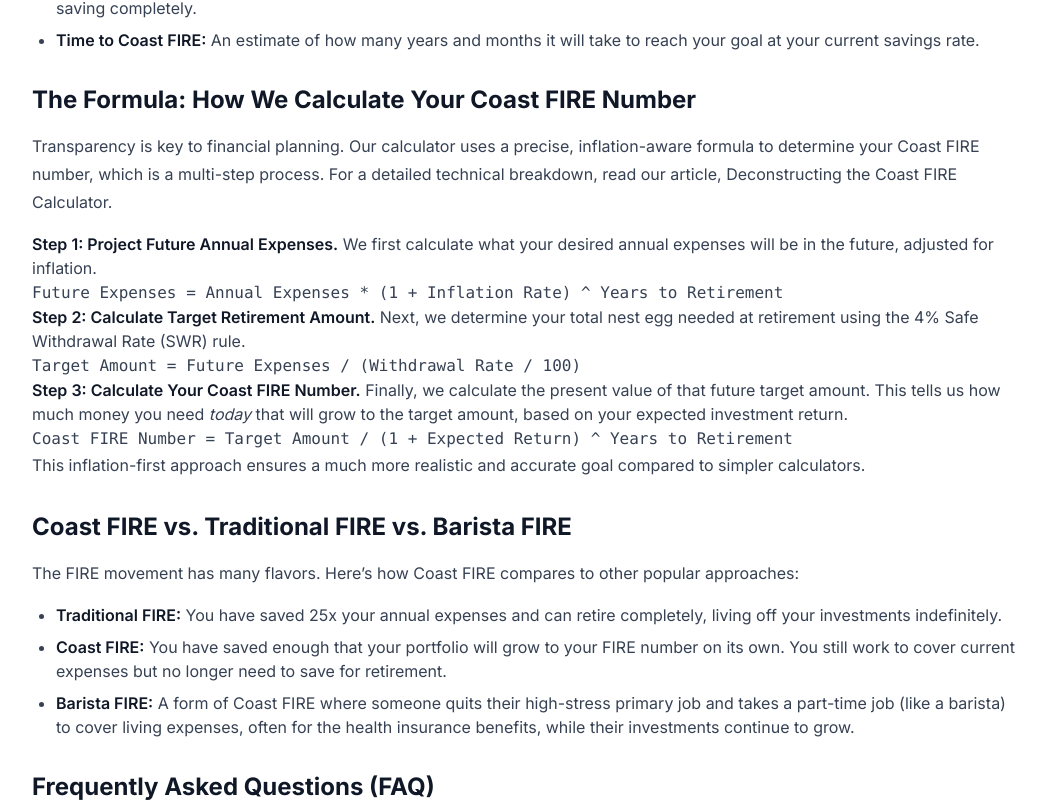
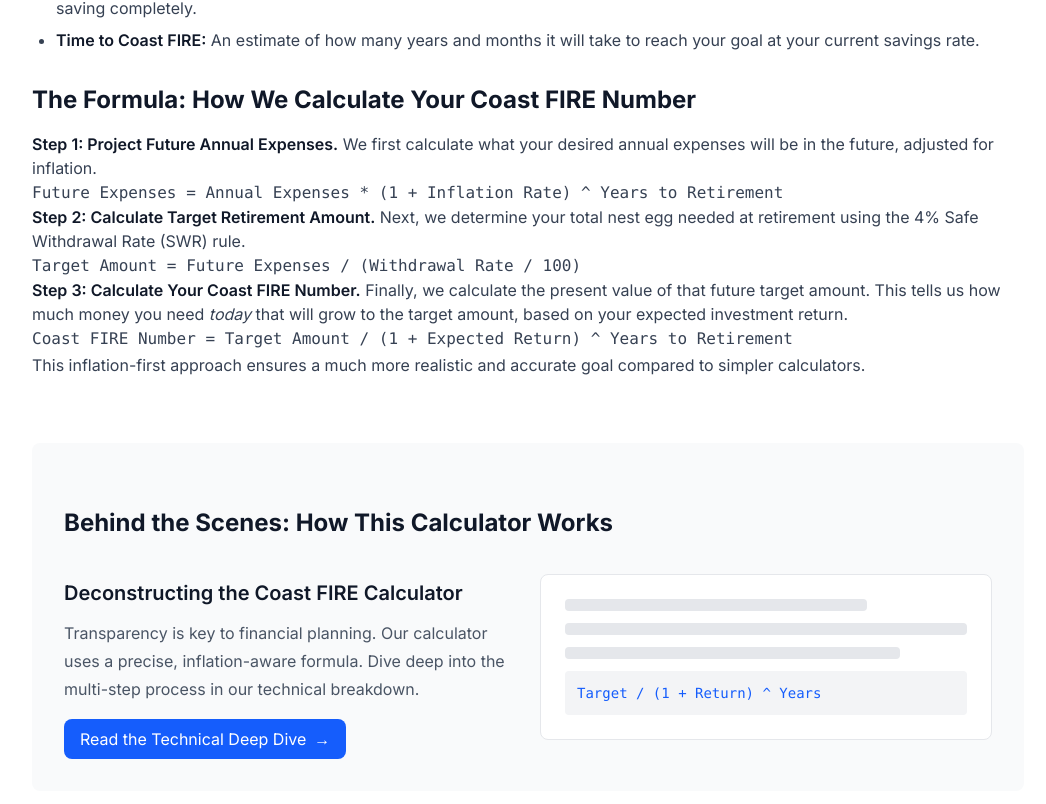
Before and after one commit to TigerkidYang/TigerkidTools, a Next.js app: page /tools/coast-fire-calculator in a window 1280 px wide. Shown: the part 2636-3440 px from the top of the page, without its empty margins (112-1158 px from the left). Built offline with nearby package versions, Linux system fonts and the light colour scheme.

Commit message:
fix some vercel problem

```diff
--- a/src/app/blog/[slug]/BlogContent.tsx
+++ b/src/app/blog/[slug]/BlogContent.tsx
@@ -209,9 +209,12 @@ const coastFireNumber = targetRetirementAmount / Math.pow(1 + expectedReturn / 1
               </p>
               <p>
                 Ready to find your number?{" "}
-                <a href="/tools/coast-fire-calculator">
+                <Link
+                  href="/tools/coast-fire-calculator"
+                  className="text-blue-600 hover:text-blue-800 dark:text-blue-400 dark:hover:text-blue-300"
+                >
                   Try the Coast FIRE Calculator now
-                </a>
+                </Link>
                 .
               </p>
             </article>
@@ -226,14 +229,13 @@ const coastFireNumber = targetRetirementAmount / Math.pow(1 + expectedReturn / 1
                 to build another fasting app; we wanted to create a transparent,
                 accurate, and educational tool.
               </p>
-
               <p>
                 This article pulls back the curtain on our{" "}
                 <Link
                   href="/tools/fasting-calculator"
                   className="text-blue-600 hover:text-blue-800 dark:text-blue-400 dark:hover:text-blue-300"
                 >
-                  Fasting Calculator
+                  Explore the Fasting Calculator
                 </Link>
                 . We&apos;ll explore the scientific principles behind
                 intermittent fasting, break down the precise mathematical
@@ -423,12 +425,12 @@ const [weight, setWeight] = useState<number>(70);`}
               </p>
               <p>
                 Ready to plan your schedule or estimate your results?{" "}
-                <a
+                <Link
                   href="/tools/fasting-calculator"
                   className="text-blue-600 hover:text-blue-800 dark:text-blue-400 dark:hover:text-blue-300"
                 >
                   <strong>Give the Fasting Calculator a try now.</strong>
-                </a>
+                </Link>
               </p>
             </article>
           ) : blog.slug ===
@@ -617,12 +619,12 @@ const [debts, setDebts] = useState<Debt[]>(/* ...initial debts... */);`}
               </p>
               <p>
                 Ready to see how fast you can become debt-free?{" "}
-                <a
+                <Link
                   href="/tools/debt-snowball-calculator"
                   className="text-blue-600 hover:text-blue-800 dark:text-blue-400 dark:hover:text-blue-300"
                 >
                   <strong>Try the Debt Snowball Calculator now</strong>
-                </a>
+                </Link>
                 .
               </p>
             </article>
--- a/src/app/tools/[slug]/coast-fire-calculator/CoastFireCalculatorPage.tsx
+++ b/src/app/tools/[slug]/coast-fire-calculator/CoastFireCalculatorPage.tsx
@@ -100,16 +100,7 @@ export function CoastFireCalculatorPage() {
         </ul>
 
         <h2>The Formula: How We Calculate Your Coast FIRE Number</h2>
-        <p>
-          Transparency is key to financial planning. Our calculator uses a
-          precise, inflation-aware formula to determine your Coast FIRE number,
-          which is a multi-step process. For a detailed technical breakdown, read
-          our article,{" "}
-          <a href="/blog/deconstructing-the-coast-fire-calculator">
-            Deconstructing the Coast FIRE Calculator
-          </a>
-          .
-        </p>
+
         <ol>
           <li>
             <strong>Step 1: Project Future Annual Expenses.</strong> We first
@@ -146,6 +137,49 @@ export function CoastFireCalculatorPage() {
           This inflation-first approach ensures a much more realistic and
           accurate goal compared to simpler calculators.
         </p>
+
+        {/* Related Blog Section */}
+        <section className="mt-16 bg-gray-50 dark:bg-gray-800 p-8 rounded-lg">
+          <h2 className="text-2xl font-bold text-gray-900 dark:text-gray-100 mb-6">
+            Behind the Scenes: How This Calculator Works
+          </h2>
+          <div className="grid grid-cols-1 md:grid-cols-2 gap-6 items-center">
+            <div>
+              <h3 className="text-lg font-semibold text-gray-900 dark:text-gray-100 mb-3">
+                Deconstructing the Coast FIRE Calculator
+              </h3>
+              <p className="text-gray-600 dark:text-gray-300 mb-4">
+                Transparency is key to financial planning. Our calculator uses a
+                precise, inflation-aware formula. Dive deep into the multi-step
+                process in our technical breakdown.
+              </p>
+              <Link
+                href="/blog/deconstructing-the-coast-fire-calculator"
+                className="inline-flex items-center px-4 py-2 bg-blue-600 text-white rounded-lg hover:bg-blue-700 transition-colors"
+              >
+                Read the Technical Deep Dive
+                <span className="ml-2">→</span>
+              </Link>
+            </div>
+            <div className="hidden md:block">
+              <div className="bg-white dark:bg-gray-700 p-6 rounded-lg border border-gray-200 dark:border-gray-600">
+                <div className="space-y-3">
+                  <div className="h-3 bg-gray-200 dark:bg-gray-600 rounded w-3/4"></div>
+                  <div className="h-3 bg-gray-200 dark:bg-gray-600 rounded w-full"></div>
+                  <div className="h-3 bg-gray-200 dark:bg-gray-600 rounded w-5/6"></div>
+                  <div className="bg-gray-100 dark:bg-gray-600 p-3 rounded font-mono text-sm">
+                    <div className="text-green-600 dark:text-green-400">
+                      {/* Coast FIRE Formula Snippet */}
+                    </div>
+                    <div className="text-blue-600 dark:text-blue-400">
+                      Target / (1 + Return) ^ Years
+                    </div>
+                  </div>
+                </div>
+              </div>
+            </div>
+          </div>
+        </section>
 
         <h2>Coast FIRE vs. Traditional FIRE vs. Barista FIRE</h2>
         <p>
@@ -345,8 +379,6 @@ export function CoastFireCalculatorPage() {
                 <span className="text-purple-500">Target Amount</span> = Future
                 Expenses / <span className="text-blue-400">SWR</span>
                 <br />
-                <span className="text-purple-500">Coast FIRE</span> = Target Amount
-                / (1 + <span className="text-blue-400">Return</span>) ^ Years
               </p>
             </div>
           </div>
--- a/src/app/tools/[slug]/debt-snowball-calculator/DebtSnowballCalculatorPage.tsx
+++ b/src/app/tools/[slug]/debt-snowball-calculator/DebtSnowballCalculatorPage.tsx
@@ -172,6 +172,8 @@ export function DebtSnowballCalculatorPage() {
         </p>
       </article>
 
+
+
       {/* Related Blog Section */}
       <section className="mt-16 bg-gray-50 dark:bg-gray-800 p-8 rounded-lg">
         <h2 className="text-2xl font-bold text-gray-900 dark:text-gray-100 mb-6">
@@ -204,11 +206,10 @@ export function DebtSnowballCalculatorPage() {
                 <div className="h-3 bg-gray-200 dark:bg-gray-600 rounded w-5/6"></div>
                 <div className="bg-gray-100 dark:bg-gray-600 p-3 rounded font-mono text-sm">
                   <div className="text-green-600 dark:text-green-400">
-                    // Debt Sorting Algorithm
+                    {/* Debt Sorting Algorithm */}
                   </div>
                   <div className="text-blue-600 dark:text-blue-400">
-                    sortedDebts = [...debts].sort((a, b) =&gt; a.balance -
-                    b.balance)
+                    {'sortedDebts = [...debts].sort((a, b) => a.balance - b.balance)'}
                   </div>
                 </div>
               </div>
--- a/src/app/tools/[slug]/fasting-calculator/FastingCalculatorPage.tsx
+++ b/src/app/tools/[slug]/fasting-calculator/FastingCalculatorPage.tsx
@@ -217,6 +217,8 @@ export function FastingCalculatorPage() {
         </p>
       </article>
 
+
+
       {/* Related Blog Section */}
       <section className="mt-16 bg-gray-50 dark:bg-gray-800 p-8 rounded-lg">
         <h2 className="text-2xl font-bold text-gray-900 dark:text-gray-100 mb-6">
@@ -248,7 +250,7 @@ export function FastingCalculatorPage() {
                 <div className="h-3 bg-gray-200 dark:bg-gray-600 rounded w-5/6"></div>
                 <div className="bg-gray-100 dark:bg-gray-600 p-3 rounded font-mono text-sm">
                   <div className="text-green-600 dark:text-green-400">
-                    // BMR Calculation
+                    {/* BMR Calculation */}
                   </div>
                   <div className="text-blue-600 dark:text-blue-400">
                     bmr = 10 * weight + 6.25 * height...
```
